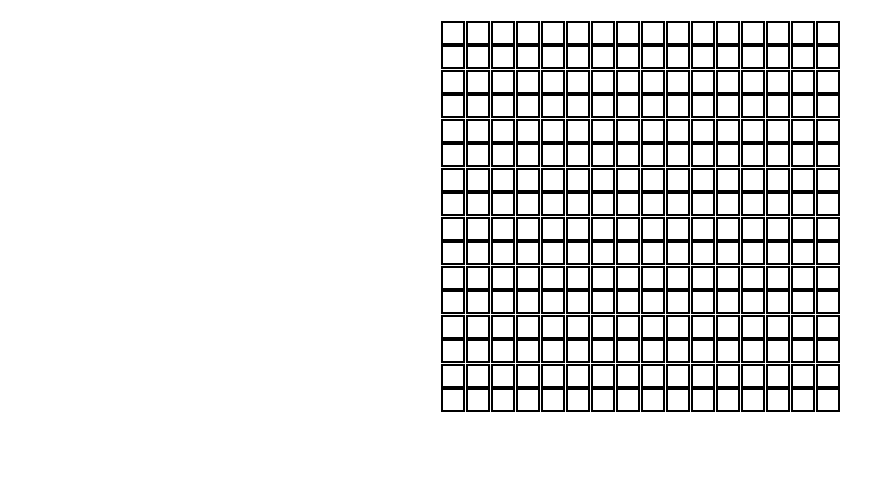
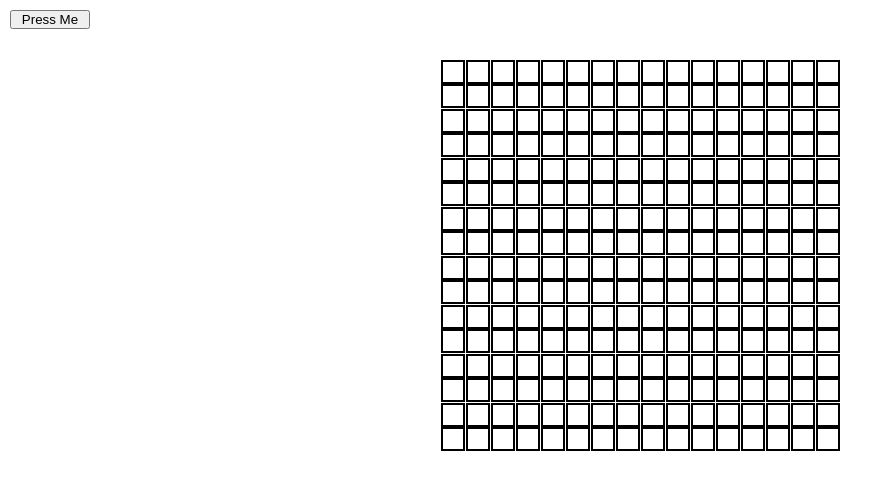
Before and after one commit to JS0ff/etch-a-sketch, a plain HTML site: page index.html in a window 1280 px wide. Shown: the whole page, without its empty margins (0-893 px from the left). Drawn offline with Linux system fonts and the light colour scheme.

Commit message:
Create button for grid edit

```diff
--- a/index.html
+++ b/index.html
@@ -8,6 +8,7 @@
     <link rel="stylesheet" href="style.css" />
   </head>
   <body>
+    <button id="popup">Press Me</button>
     <div class="container"></div>
   </body>
 </html>
--- a/style.css
+++ b/style.css
@@ -13,3 +13,7 @@
   padding: 10px;
   margin: 0.5px;
 }
+#popup {
+  margin: 10px 10px;
+  width: 80px;
+}
```
